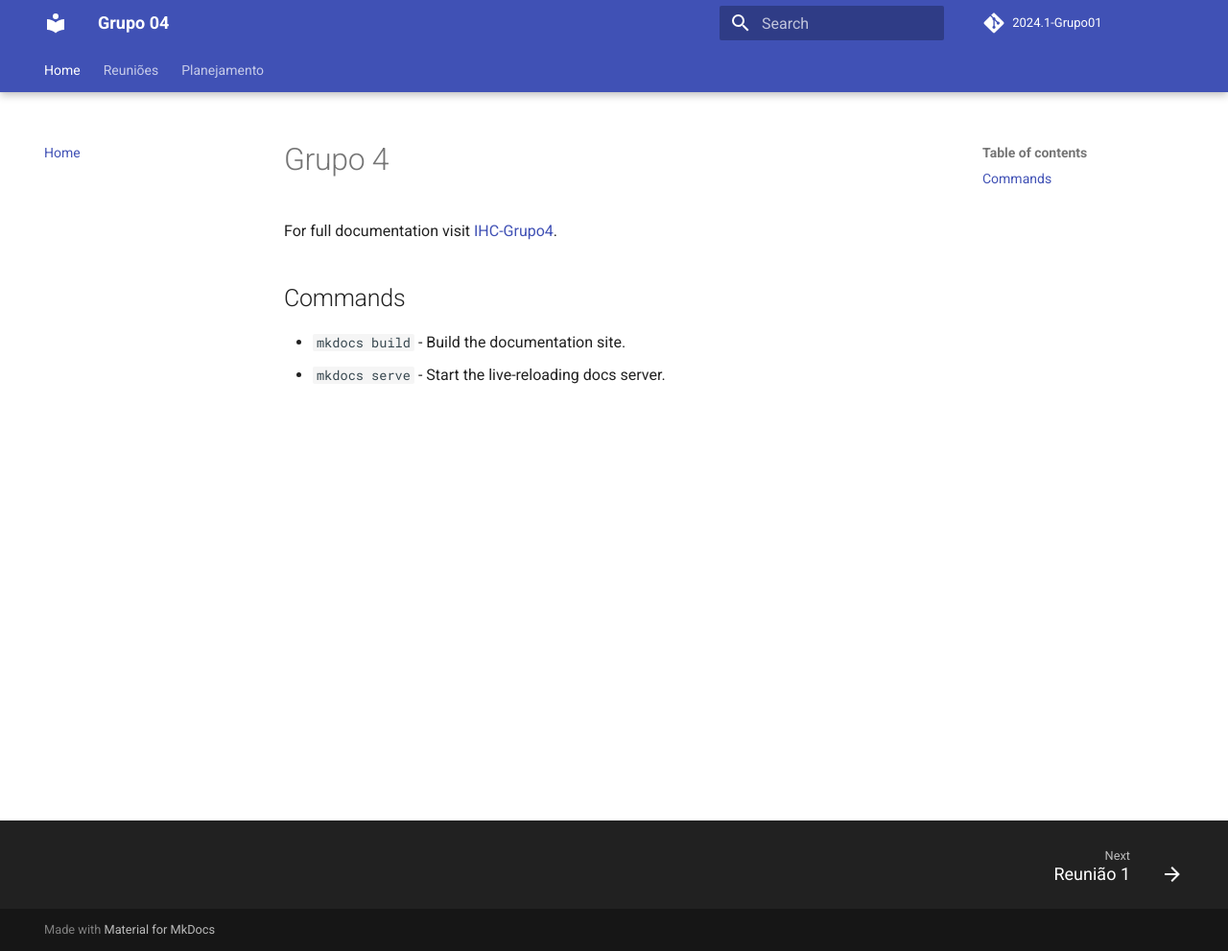
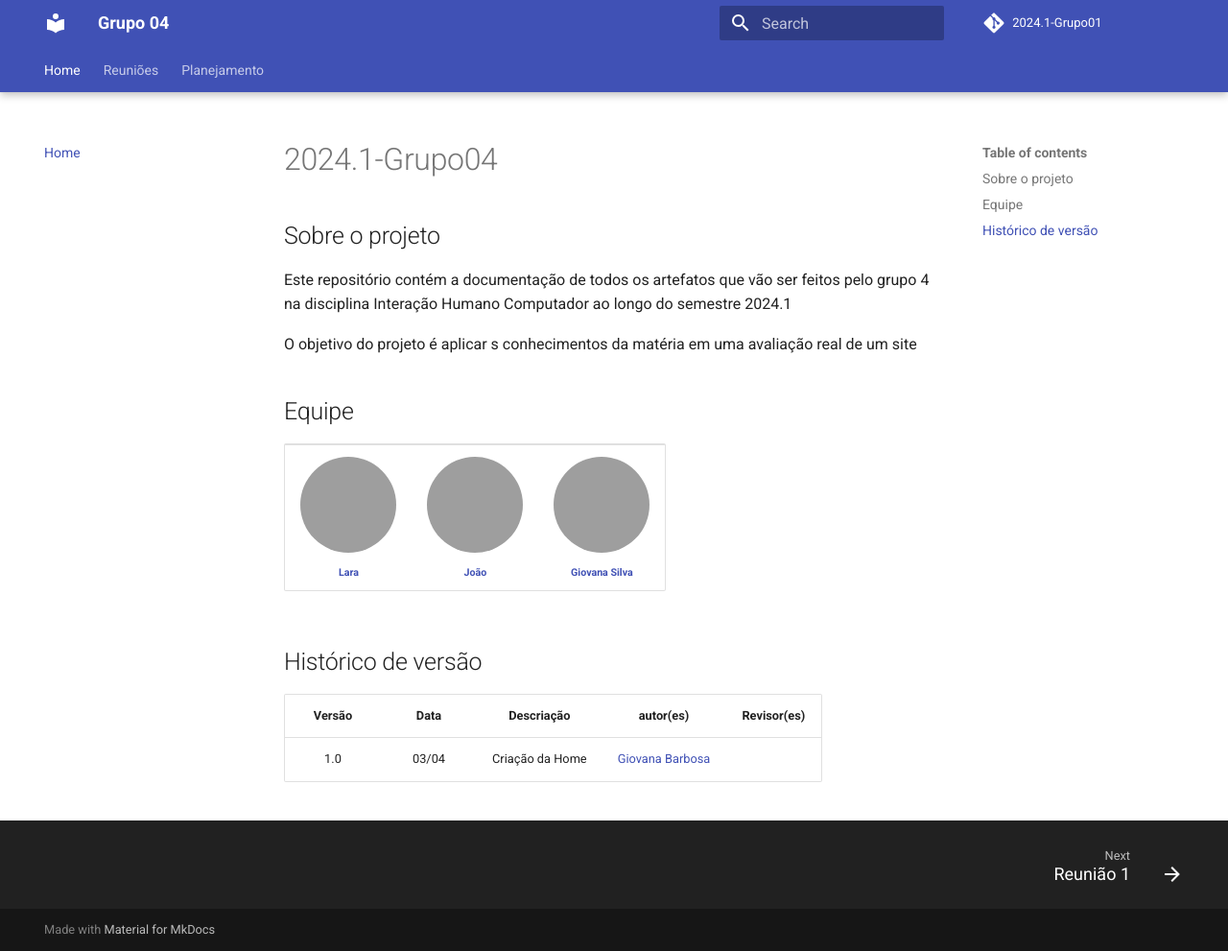
Before and after one commit to Interacao-Humano-Computador/2024.1-PCDF, an MkDocs documentation site: the page built from docs/index.md, in a window 1280 px wide and 991 px high. Shown: the whole window at 96% size. Built offline with MkDocs 1.6.1 and Material for MkDocs 9.7.7, drawn with Linux system fonts in a browser that asks for light colours; comment, search, counter and statistics services are not loaded; grey boxes are pictures that could not be loaded.

Commit message:
Alterando a HOME

```diff
--- a/docs/index.md
+++ b/docs/index.md
@@ -1,8 +1,20 @@
-# Grupo 4
+# 2024.1-Grupo04
+## Sobre o projeto
+Este repositório contém a documentação de todos os artefatos que vão ser feitos pelo grupo 4 na disciplina Interação Humano Computador ao longo do semestre 2024.1
 
-For full documentation visit [IHC-Grupo4](htthttps://github.com/Interacao-Humano-Computador/2024.1-Grupo01).
+O objetivo do projeto é aplicar s conhecimentos da matéria em uma avaliação real de um site
 
-## Commands
+## Equipe
 
-* `mkdocs build` - Build the documentation site.
-* `mkdocs serve` - Start the live-reloading docs server.
+<table>
+  <tr>
+    <td align="center"><a href="https://github.com/gravelylara"><img style="border-radius: 50%;" src="https://avatars.githubusercontent.com/u/118694498?v=4" width="100px;" alt=""/><br /><sub><b>Lara</b></sub></a><br />
+    <td align="center"><a href="https://github.com/JoaoODragonborn"><img style="border-radius: 50%;" src="https://avatars.githubusercontent.com/u/98195374?v=4" width="100px;" alt=""/><br /><sub><b>João</b></sub></a><br />
+     <td align="center"><a href="https://github.com/gio221"><img style="border-radius: 50%;" src="https://avatars.githubusercontent.com/u/111579005?v=4" width="100px;" alt=""/><br /><sub><b>Giovana Silva</b></sub></a><br
+  </tr>
+</table>
+
+## Histórico de versão
+|                            Versão                             |              Data               |                    Descriação                     | autor(es)           |  Revisor(es)          |
+| :----------------------------------------------------------: | :-------------------------------: | :-------------------------------------------------: | :-------------------------------: |  :-------------------------------: |
+| 1.0 |  03/04  | Criação da Home |[Giovana Barbosa ](https://github.com/gio221)|
```
Also changed, not shown: README.md (+15 -0 lines), docs/reunioes/reuniao01.md (+40 -0 lines).
